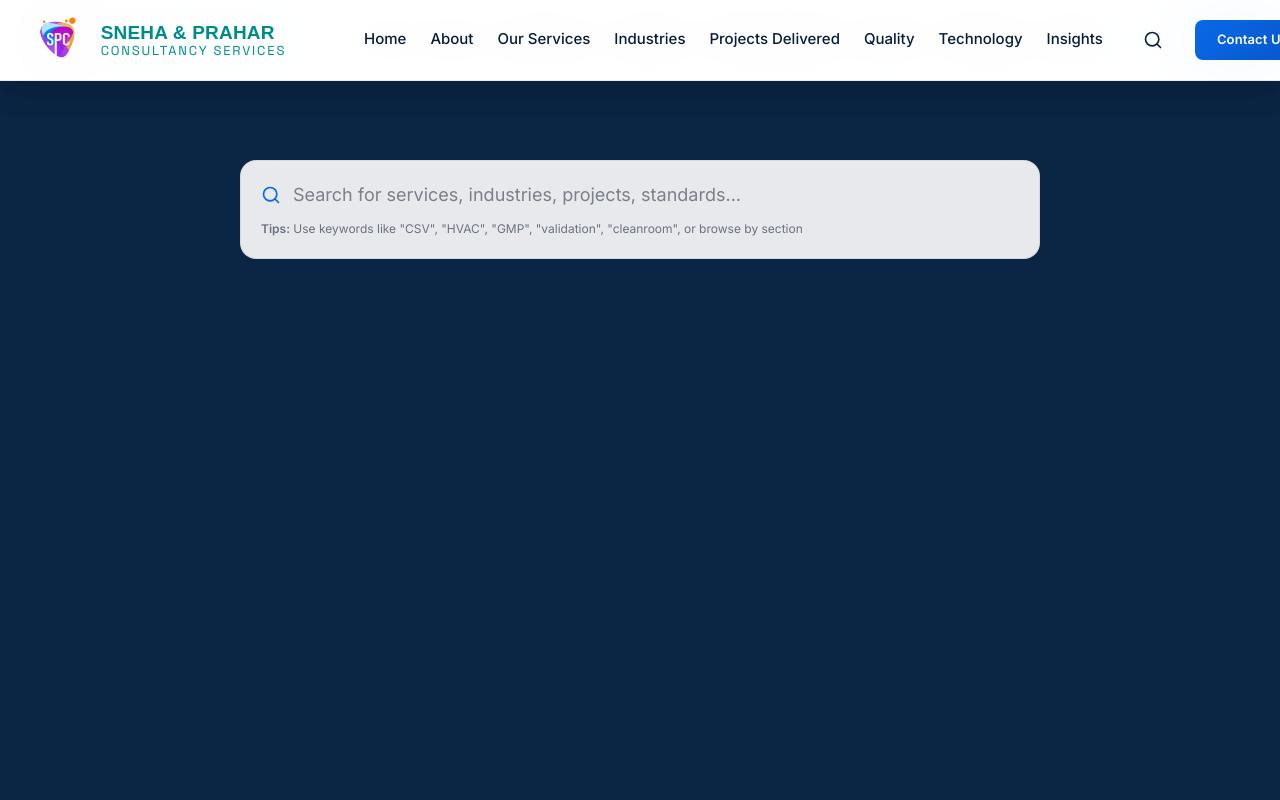
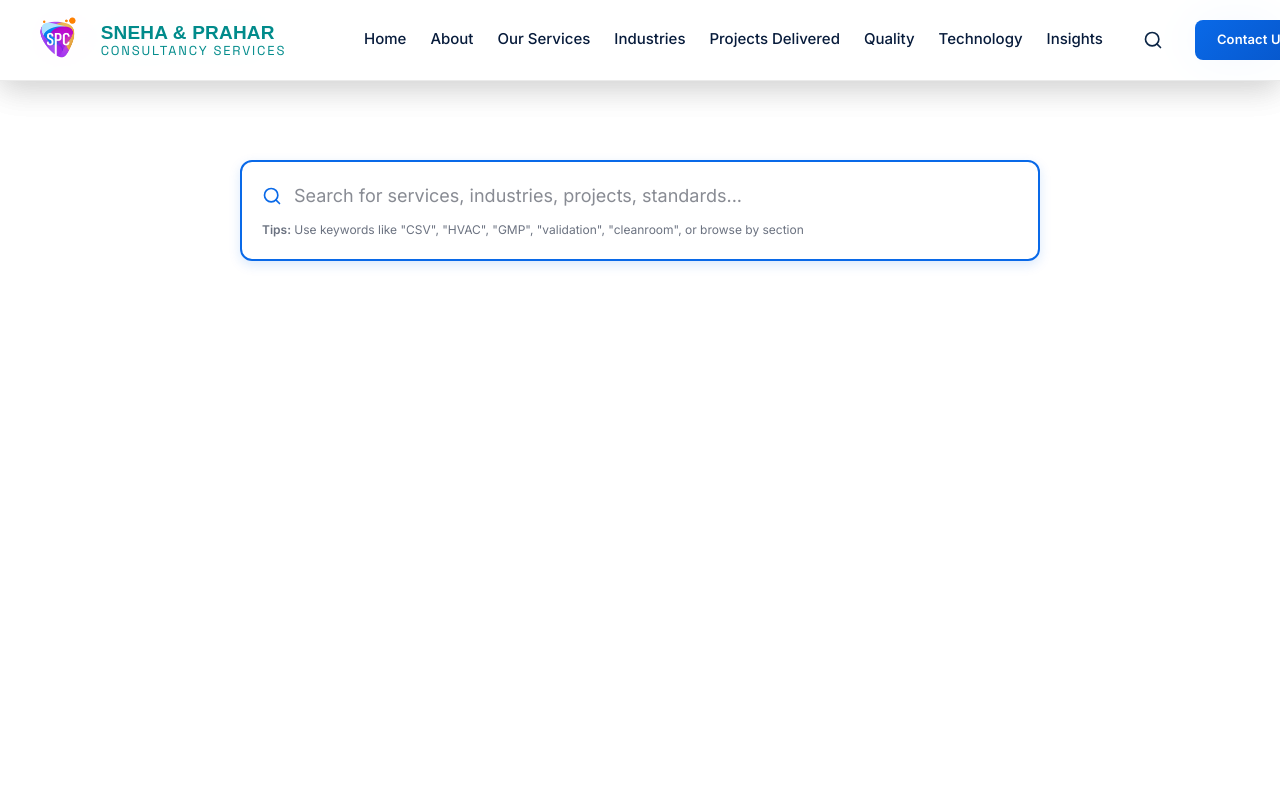
Before and after one commit to Prudvinayak-1729/SP-Consultancy, a React (Vite) app: page /search in a window 1280 px wide. Shown: the top 800 px of the page. Built offline with nearby package versions, Linux system fonts and the light colour scheme; a web font is replaced by a local one.

Commit message:
the border of seo

```diff
--- a/src/components/Search.tsx
+++ b/src/components/Search.tsx
@@ -205,7 +205,10 @@ export default function Search({ isModal = false, onClose, autoFocus = true }: S
           style={{
             padding: isModal ? '24px' : '20px',
             margin: isModal ? '0 20px' : '0 auto',
-            maxWidth: '800px'
+            maxWidth: '800px',
+            border: '2px solid #0969E8',
+            borderRadius: '12px',
+            boxShadow: '0 4px 12px rgba(9, 105, 232, 0.15)'
           }}
         >
           <div style={{ display: 'flex', alignItems: 'center', gap: '12px' }}>
--- a/src/pages/Search.tsx
+++ b/src/pages/Search.tsx
@@ -53,7 +53,7 @@ export default function SearchPage() {
   }, [query])
 
   return (
-    <div style={{ minHeight: '100vh', backgroundColor: '#0B2545' }}>
+    <div style={{ minHeight: '100vh', backgroundColor: '#FFFFFF' }}>
       <Navbar />
       <main style={{ paddingTop: '80px' }}>
         <Search isModal={false} autoFocus={true} />
```
Also changed, not shown: public/assets/img/contact.png (deleted).
